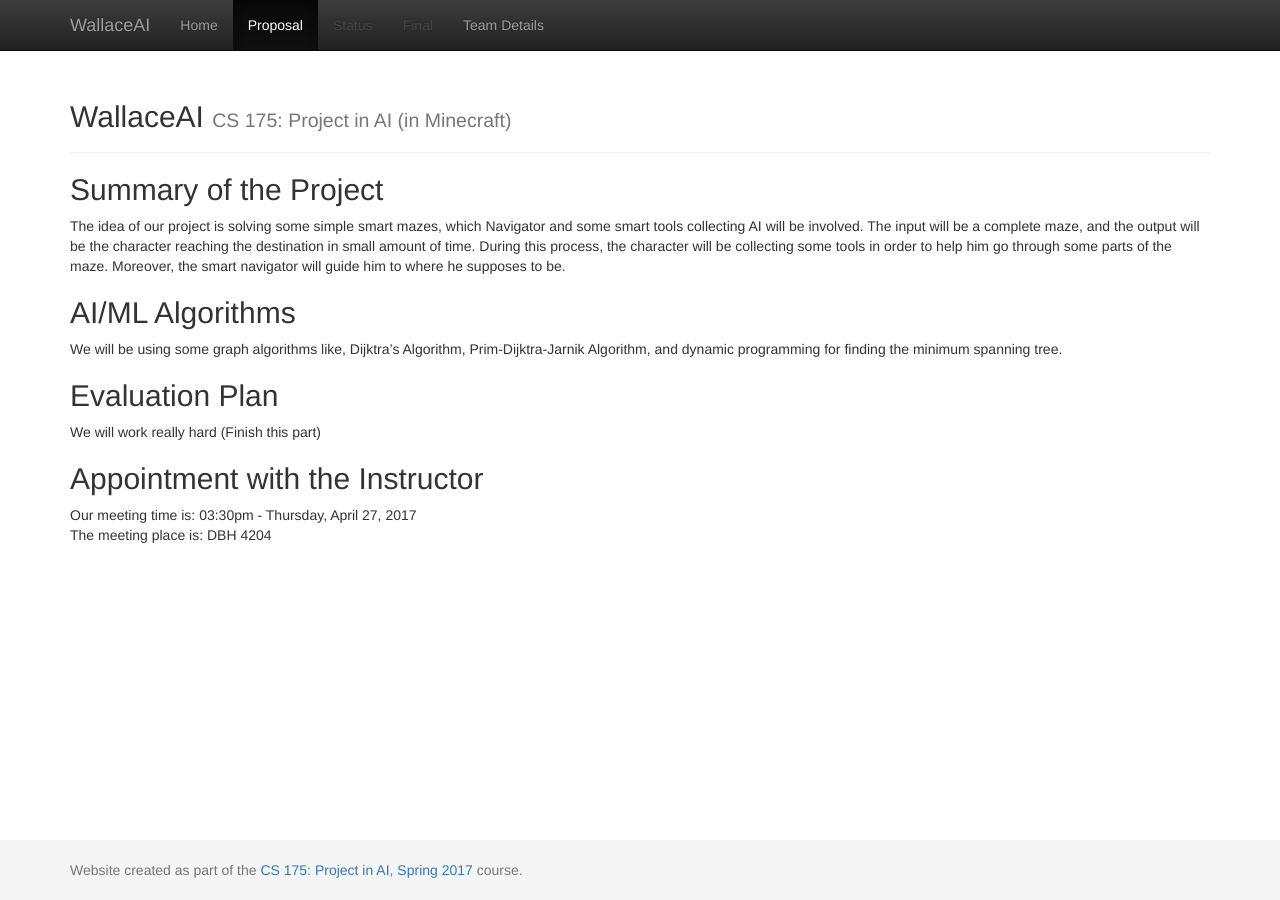
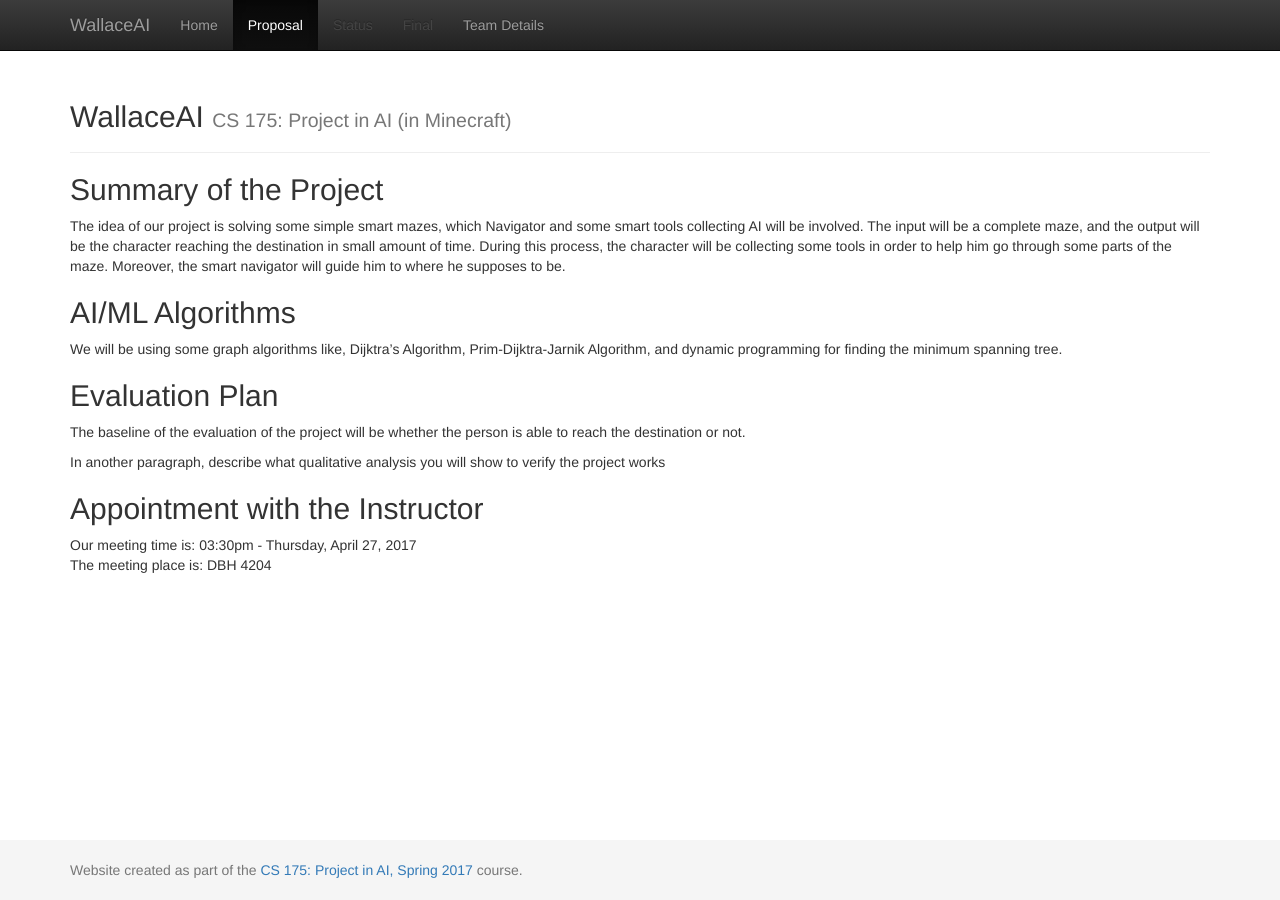
Before and after one commit to rl3740/WallaceAI, a Jekyll site: the page built from docs/proposal.md, in a window 1280 px wide. Built offline with Jekyll 4.4.1, drawn with Linux system fonts in a browser that asks for light colours.

Commit message:
Update proposal.md

```diff
--- a/docs/proposal.md
+++ b/docs/proposal.md
@@ -13,7 +13,9 @@ We will be using some graph algorithms like, Dijktra's Algorithm, Prim-Dijktra-J
 
 ## Evaluation Plan
 
-We will work really hard (Finish this part)
+The baseline of the evaluation of the project will be whether the person is able to reach the destination or not.
+
+In another paragraph, describe what qualitative analysis you will show to verify the project works
 
 ## Appointment with the Instructor
 
```
